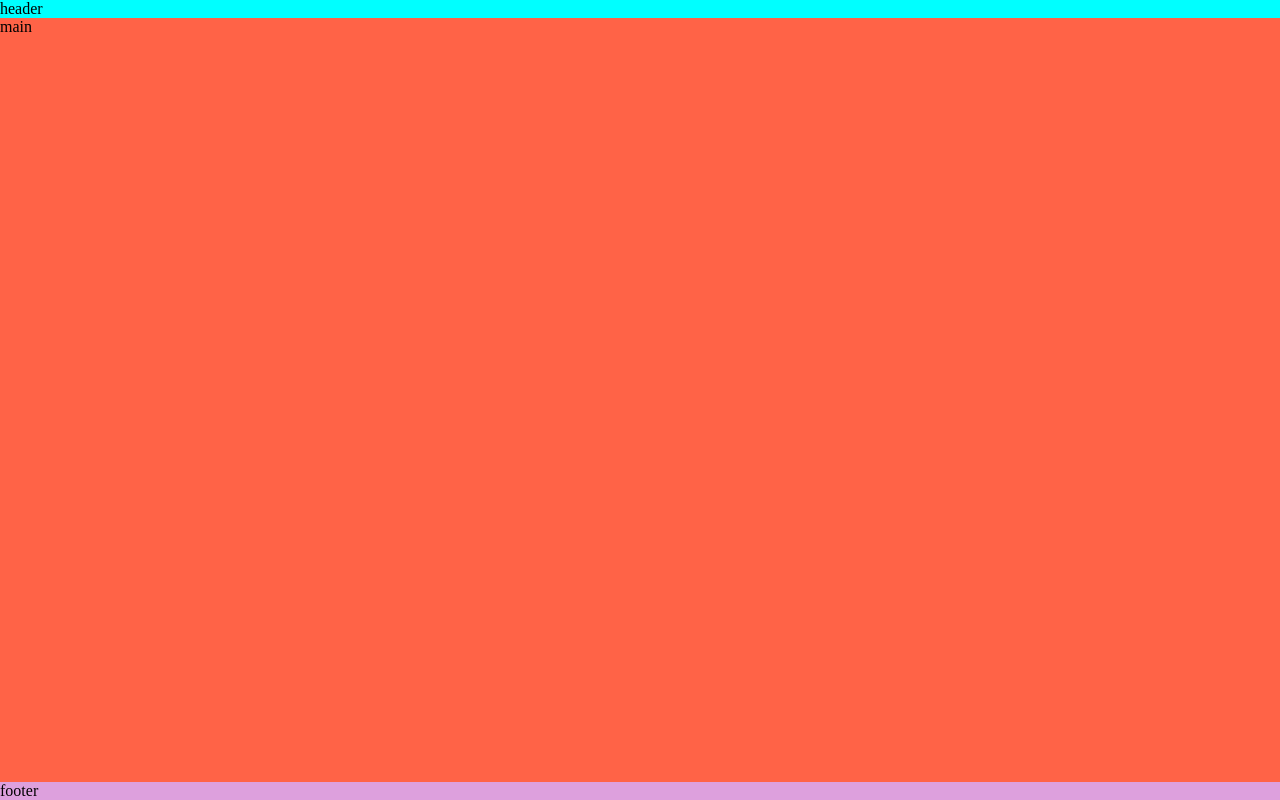
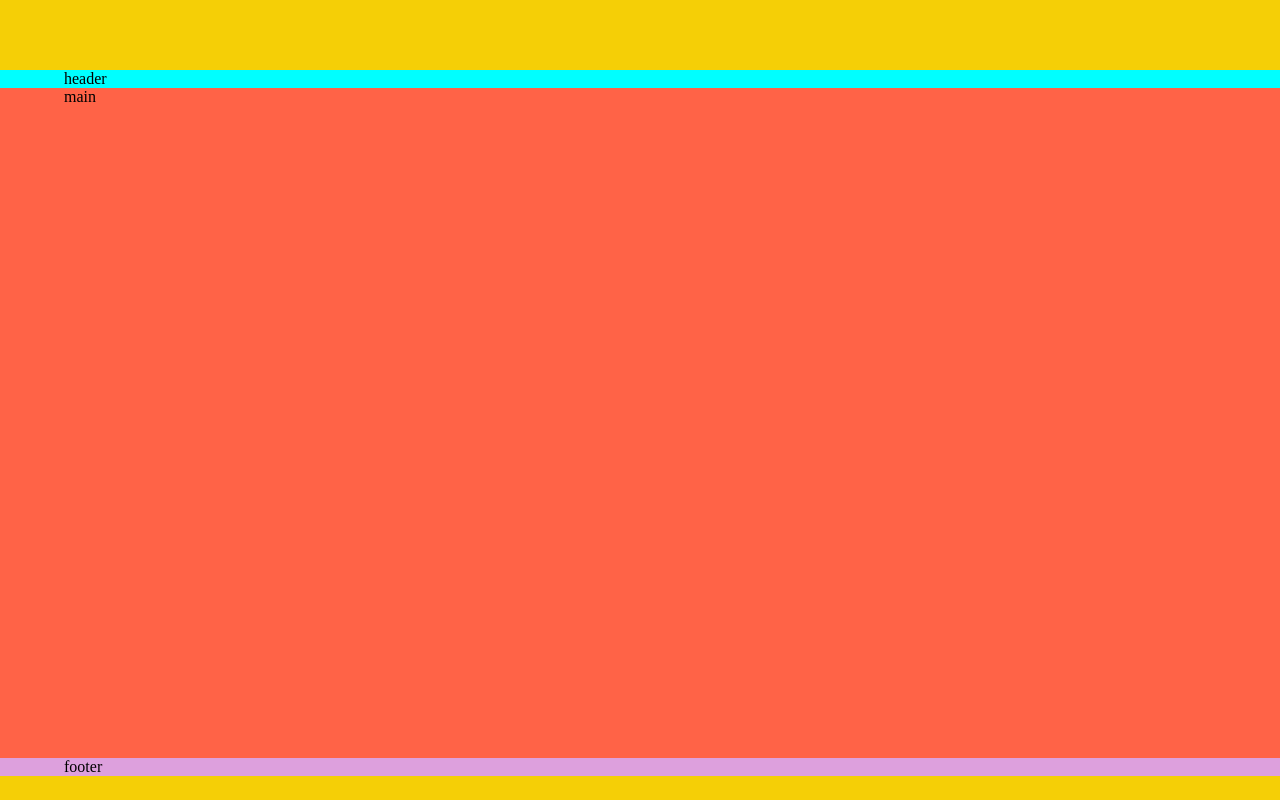
Before and after one commit to fernandoleonid/landing-page-pikachu, a plain HTML site: page index.html in a window 1280 px wide. Drawn offline with Linux system fonts and the light colour scheme.

Commit message:
grid concluida

```diff
--- a/index.html
+++ b/index.html
@@ -8,8 +8,20 @@
     <title>Let's Go, Pikachu!</title>
 </head>
 <body>
-    <header>header</header>
-    <main>main</main>
-    <footer>footer</footer>
+    <header>
+        <div class="container">
+            header
+        </div>
+    </header>
+    <main>
+        <div class="container">
+            main
+        </div>
+    </main>
+    <footer>
+        <div class="container">
+            footer
+        </div>
+    </footer>
 </body>
 </html>
--- a/style.css
+++ b/style.css
@@ -14,8 +14,18 @@ body{
     display: flex;
     flex-direction: column;
 }
+
+.container{
+    height: 100%;
+    display: grid;
+    grid-template-columns: repeat(12, 1fr);
+    width: 90vw;
+    margin: auto;
+}
+
 header{
     background-color: aqua;
+    margin-top: 70px;
 }
 main{
     background-color: tomato;
@@ -23,4 +33,5 @@ main{
 }
 footer{
     background-color: plum;
+    margin-bottom: 24px;
 }
```
